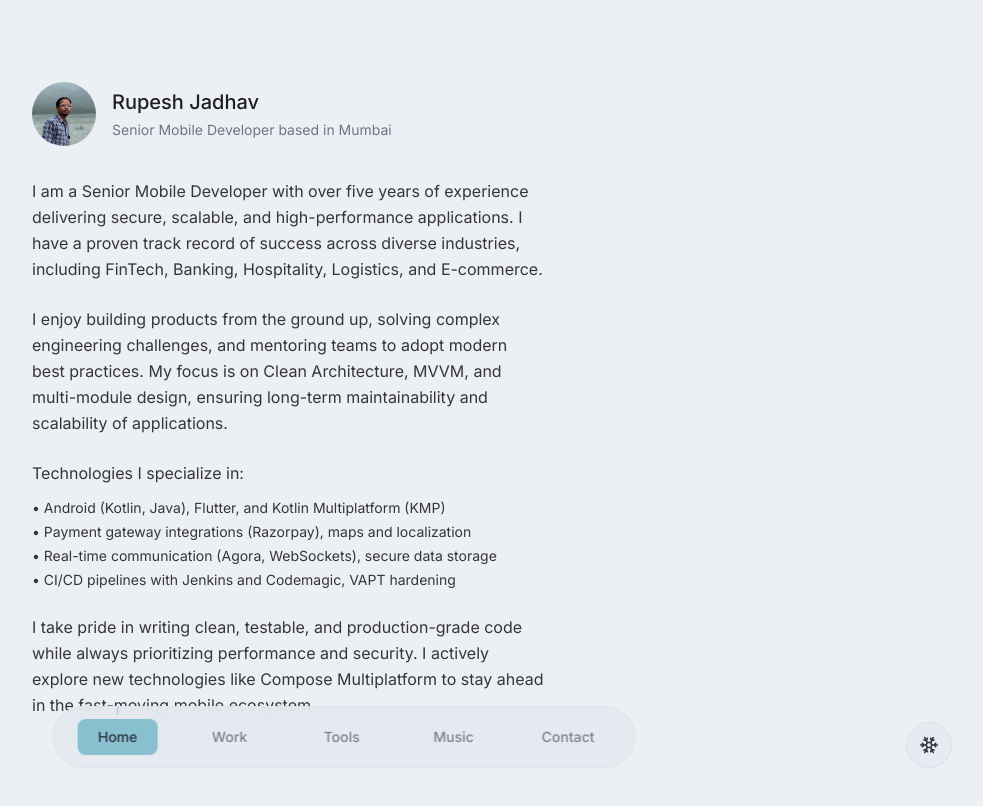
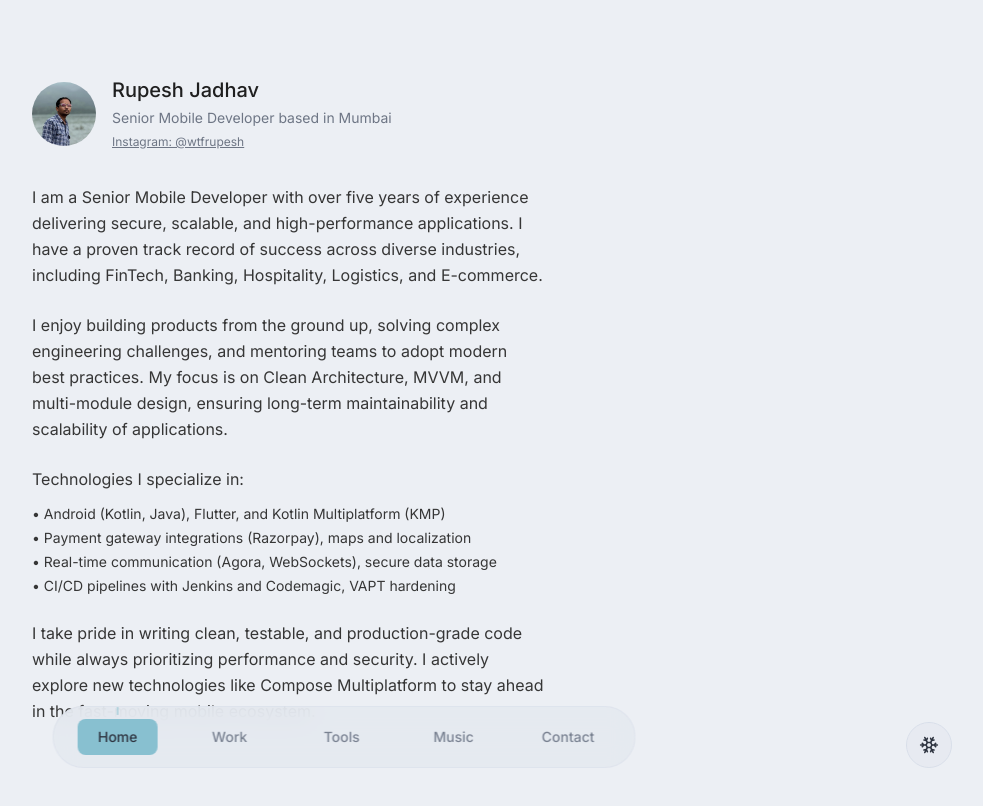
Before and after one commit to jadhavrupesh/jadhavrupesh.github.io, a React (Vite) app: page / in a window 1280 px wide. Shown: the top 806 px of the page, without its empty margins (296-1279 px from the left). Built offline with nearby package versions, Linux system fonts and the light colour scheme.

Commit message:
Deploy updates

```diff
--- a/pages/HomePage.tsx
+++ b/pages/HomePage.tsx
@@ -42,6 +42,14 @@ const HomePage: React.FC = () => {
                 <div className="ml-4">
                     <h1 className={`text-xl font-medium ${getHeadingColor()} mb-1`}>{personalInfo.name}</h1>
                     <p className={`${getMutedColor()} text-sm`}>Senior Mobile Developer based in Mumbai</p>
+                    <a
+                        href="https://instagram.com/wtfrupesh"
+                        target="_blank"
+                        rel="noopener noreferrer"
+                        className={`${getMutedColor()} text-xs underline hover:text-blue-500`}
+                    >
+                        Instagram: @wtfrupesh
+                    </a>
                 </div>
             </div>
 
```
